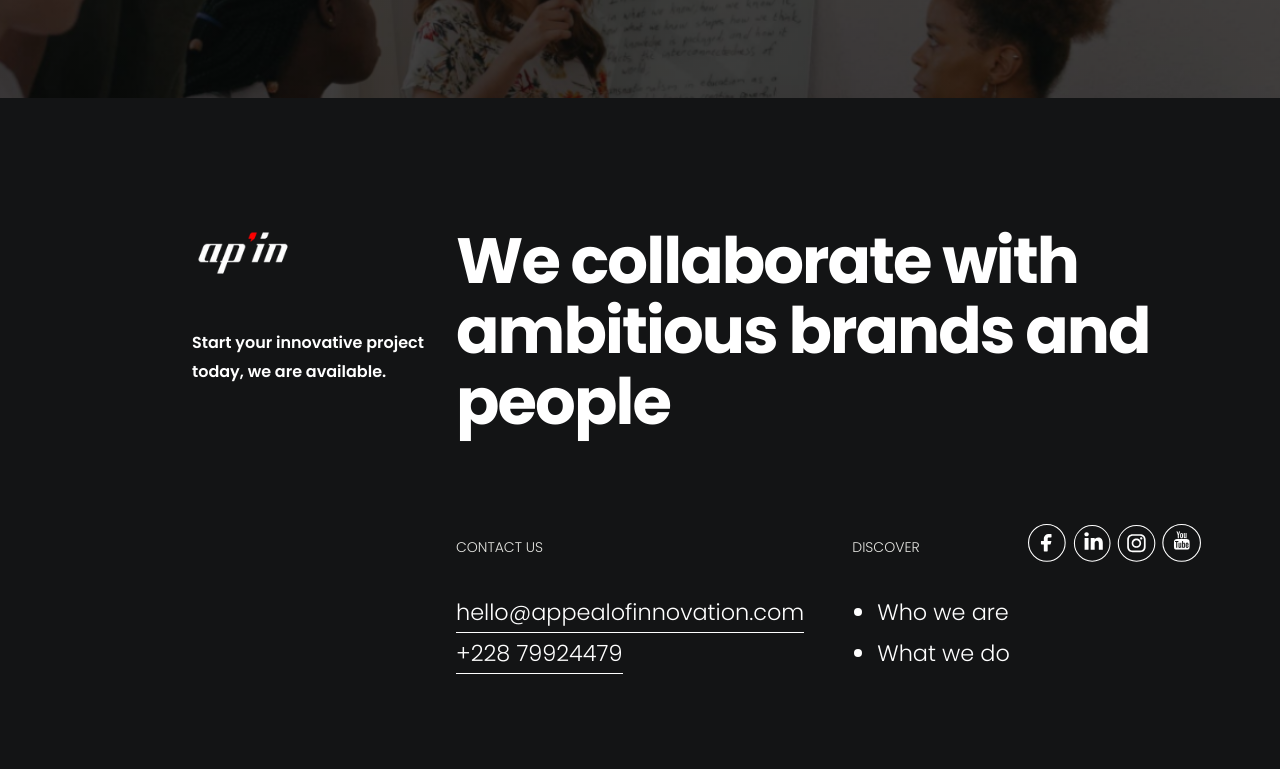
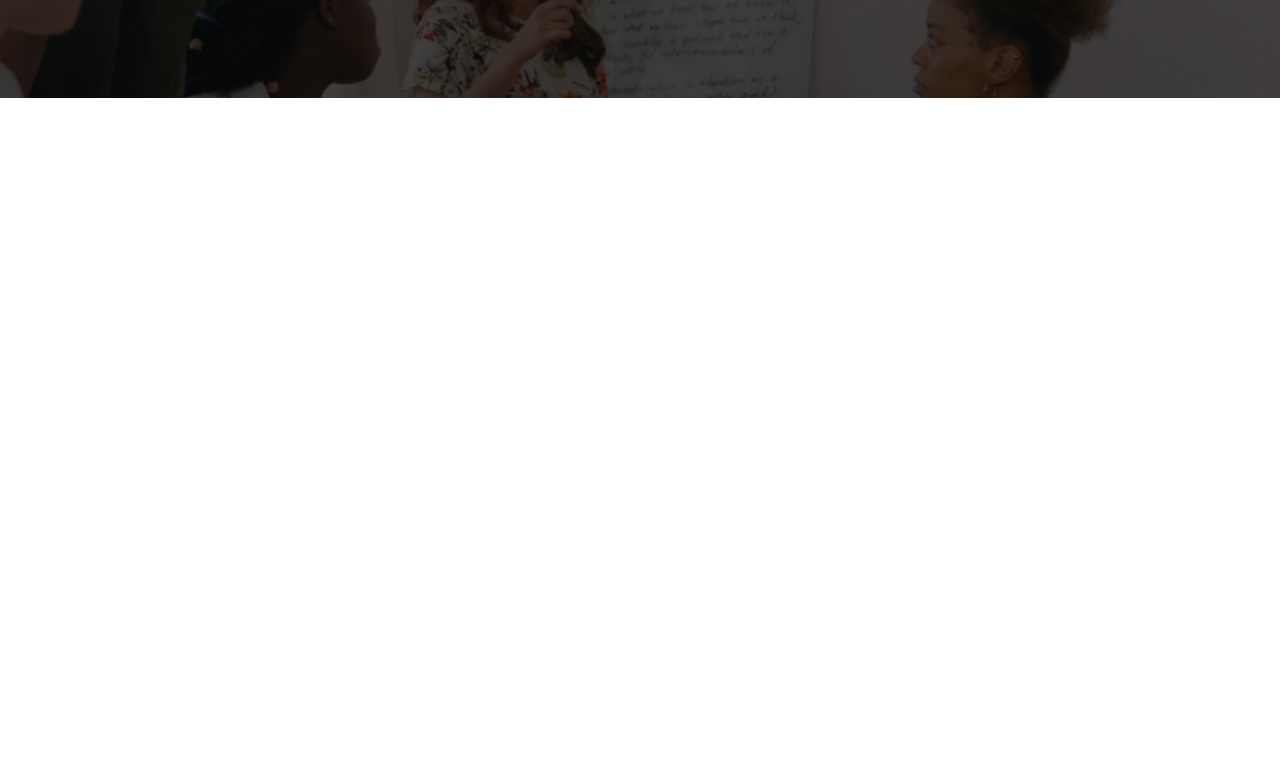
Before and after one commit to apelete21/ap-in-react, a React (Vite) app: page /subscribe in a window 1280 px wide. Shown: the part 702-1471 px from the top of the page. After the commit the page ends 800 px from the top, so only its background shows below. Built offline with nearby package versions, Linux system fonts and the light colour scheme.

Commit message:
navigation style scrolltop initiated

```diff
--- a/src/components/NavLink.jsx
+++ b/src/components/NavLink.jsx
@@ -1,10 +1,14 @@
-import React from 'react'
+import React, { useEffect } from 'react'
 import { Link } from 'react-router-dom'
 
-export default function NavLink({href, children, className, target}) {
+export default function NavLink({ href, children, className, target }) {
 
     const GotoLink = () => {
         document.getElementById("main--nav").style.width = "0%";
+        const { pathname } = useLocation();
+        useEffect(() => {
+            window.scrollTo(0, 0);
+        }, [pathname])
     }
 
     return (
--- a/src/routes/Routes.jsx
+++ b/src/routes/Routes.jsx
@@ -40,7 +40,7 @@ export default function ClientRoutes() {
         <Route path="/news" element={<News />} />
       </Routes>
       {
-        location.pathname !== "/get-in-touch" ||
+        location.pathname !== "/get-in-touch" &&
           location.pathname !== "/subscribe" ?
           <Footer /> :
           null
```
